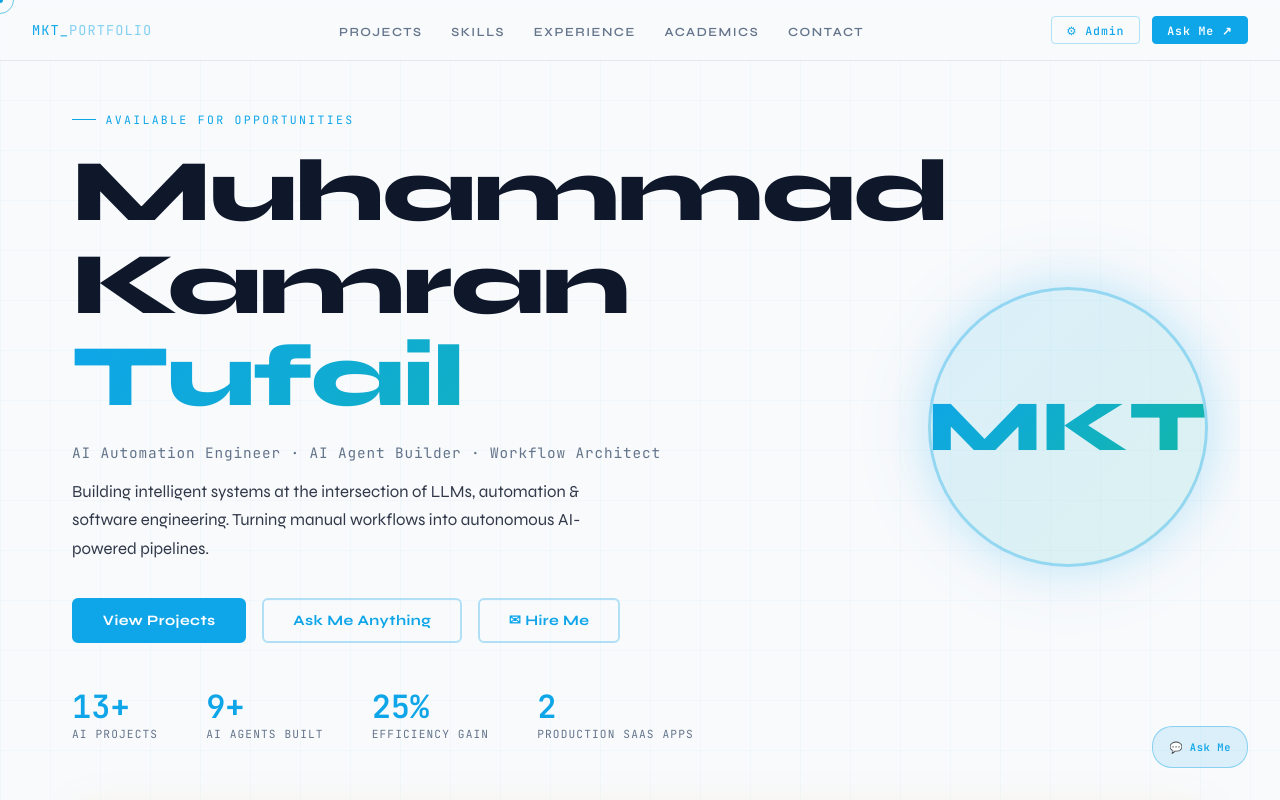
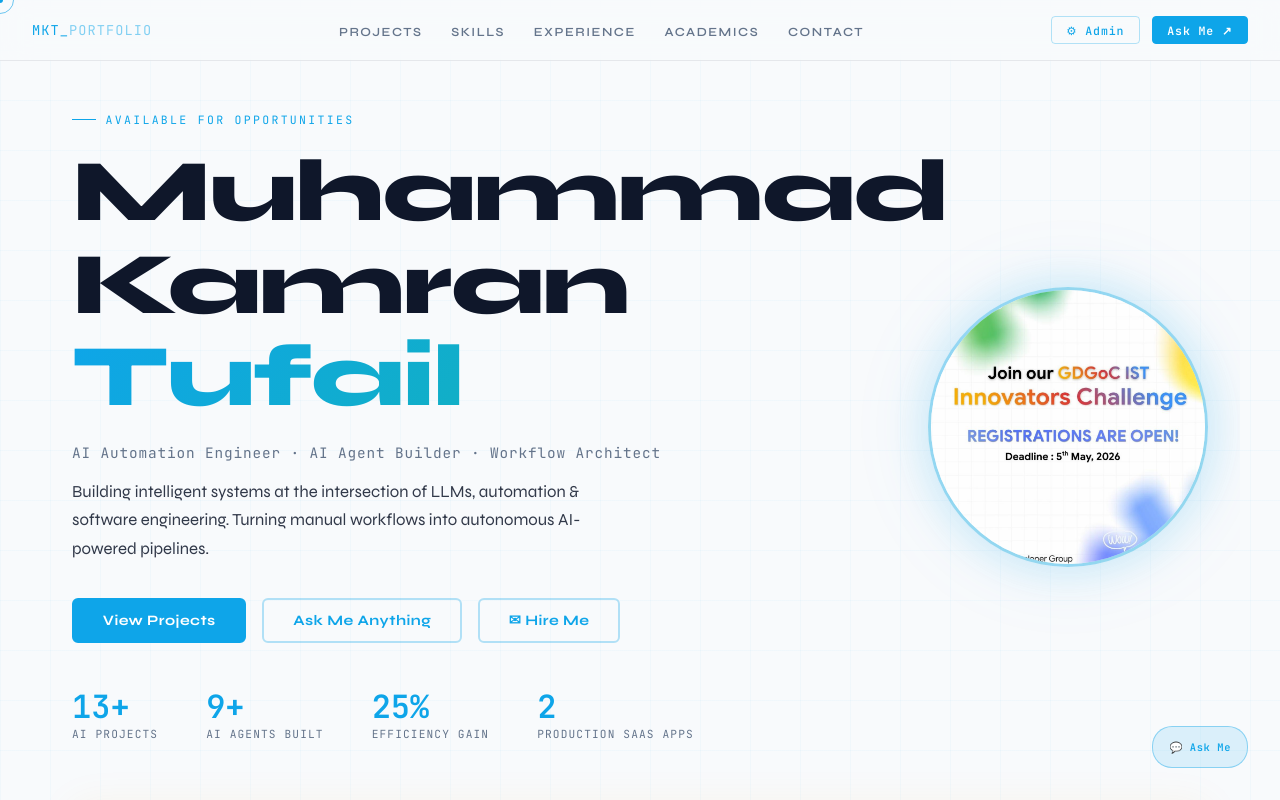
Before and after one commit to mkamrandeveloper/kamran-portfolio, a website: page index.html in a window 1280 px wide. Shown: the top 800 px of the page. Drawn offline with Linux system fonts and the light colour scheme.

Commit message:
Update profile picture and HTML

```diff
--- a/index.html
+++ b/index.html
@@ -1762,7 +1762,7 @@
             </div>
           </div>
         </div>
-        <div class="hero-avatar" id="hero-avatar"><span class="avatar-initials">MKT</span></div>
+        <div class="hero-avatar" id="hero-avatar"><img src="profile.jpg" alt="Muhammad Kamran Tufail"></div>
       </div>
     </section>
 
```
Also changed, not shown: profile.jpg (added).
